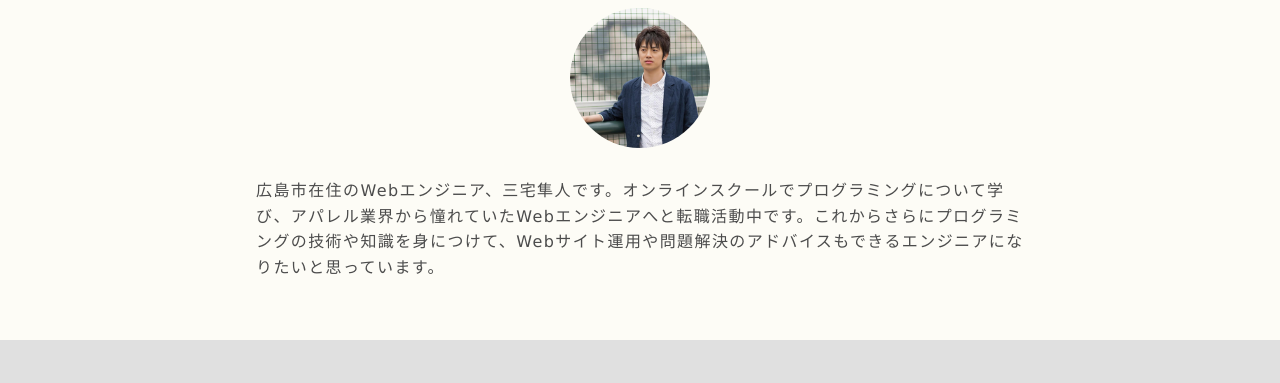
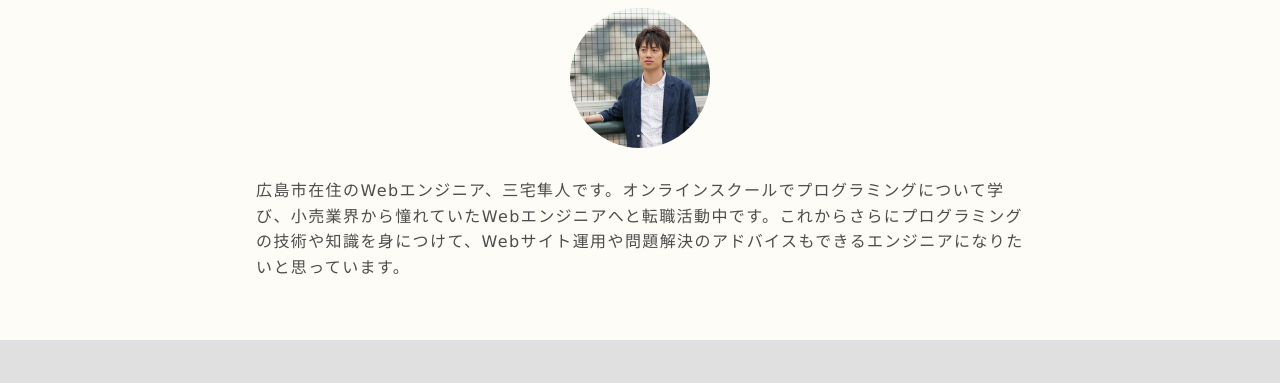
Before and after one commit to nytheme/nytheme.github.io, a plain HTML site: page index.html in a window 1280 px wide. Shown: the part 222-605 px from the top of the page. Drawn offline with nearby package versions, Linux system fonts and the light colour scheme.

Commit message:
first commit

```diff
--- a/index.html
+++ b/index.html
@@ -17,7 +17,7 @@
                 <!-- 名前や写真のコンテンツが入るところです -->
                 <h1 class="site-title abel uppercase text-center">Web Engineer <span>Hayato Miyake</span></h1>
                 <img src="./images/img_profile.jpg" alt="プロフィール写真" width="140" height="140" class="block-center profile-icon">
-                <p>広島市在住のWebエンジニア、三宅隼人です。オンラインスクールでプログラミングについて学び、アパレル業界から憧れていたWebエンジニアへと転職活動中です。これからさらにプログラミングの技術や知識を身につけて、Webサイト運用や問題解決のアドバイスもできるエンジニアになりたいと思っています。</p>
+                <p>広島市在住のWebエンジニア、三宅隼人です。オンラインスクールでプログラミングについて学び、小売業界から憧れていたWebエンジニアへと転職活動中です。これからさらにプログラミングの技術や知識を身につけて、Webサイト運用や問題解決のアドバイスもできるエンジニアになりたいと思っています。</p>
             </div>
         </header>
         <main>
```
